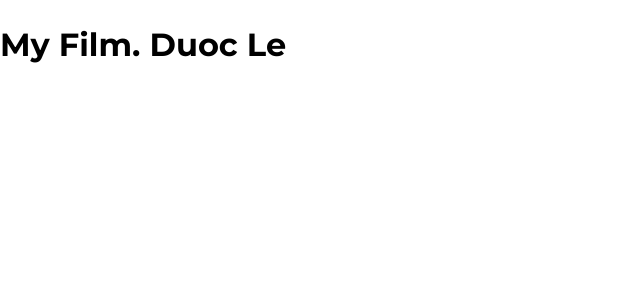
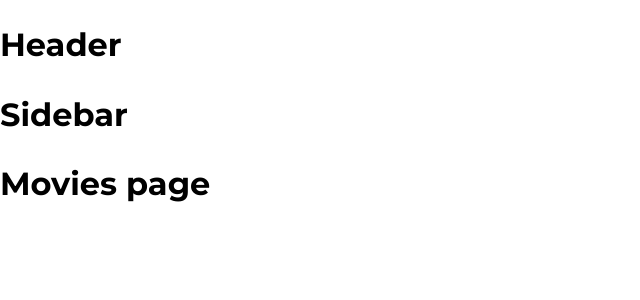
Before and after one commit to duocle3352/film-with-react, a React (Create React App) app: page /movies in a window 1280 px wide. Shown: the top 300 px of the page, without its empty margins (0-640 px from the left). Built offline with nearby package versions, Linux system fonts and the light colour scheme.

Commit message:
Route and Layout

```diff
--- a/package.json
+++ b/package.json
@@ -9,6 +9,7 @@
     "normalize.css": "^8.0.1",
     "react": "^18.1.0",
     "react-dom": "^18.1.0",
+    "react-router-dom": "^6.3.0",
     "react-scripts": "5.0.1",
     "web-vitals": "^2.1.4"
   },
--- a/src/App.js
+++ b/src/App.js
@@ -1,10 +1,39 @@
+import { Fragment } from 'react';
+import { BrowserRouter as Router, Routes, Route } from 'react-router-dom';
+import { publicRoutes } from '~/routes';
+import DefaultLayout from './components/layouts/DefaultLayout';
 
 function App() {
-  return (
-    <div className="App">
-      <h1>My Film. Duoc Le</h1>
-    </div>
-  );
+    return (
+        <Router>
+            <div className="App">
+                <Routes>
+                    {publicRoutes.map((route, index) => {
+                        const Pages = route.elment;
+                        let Layout = DefaultLayout;
+
+                        if (route.layout) {
+                            Layout = route.layout;
+                        } else if (route.layout === null) {
+                            Layout = Fragment;
+                        }
+
+                        return (
+                            <Route
+                                key={index}
+                                path={route.path}
+                                element={
+                                    <Layout>
+                                        <Pages />
+                                    </Layout>
+                                }
+                            />
+                        );
+                    })}
+                </Routes>
+            </div>
+        </Router>
+    );
 }
 
 export default App;
--- a/src/components/GlobalStyles/GlobalStyles.scss
+++ b/src/components/GlobalStyles/GlobalStyles.scss
@@ -2,10 +2,14 @@
 @import url('https://fonts.googleapis.com/css2?family=Montserrat:wght@200;300;400;500;600;700&display=swap');
 
 :root {
-    --primary: #fff;
+    --primary: #3898ec;
+    --dark: #000;
+    --light: #fff;
 }
 
 * {
+    margin: 0;
+    padding: 0;
     box-sizing: border-box;
 }
 
--- /dev/null
+++ b/src/components/layouts/DefaultLayout/Sidebar/index.js
@@ -0,0 +1,5 @@
+function Sidebar() {
+    return <h1>Sidebar</h1>;
+}
+
+export default Sidebar;
--- /dev/null
+++ b/src/components/layouts/DefaultLayout/index.js
@@ -0,0 +1,16 @@
+import Header from '~/components/layouts/components/Header';
+import Sidebar from './Sidebar';
+
+function DefaultLayout({ children }) {
+    return (
+        <div>
+            <Header />
+            <div>
+                <Sidebar />
+                <div>{children}</div>
+            </div>
+        </div>
+    );
+}
+
+export default DefaultLayout;
--- /dev/null
+++ b/src/components/layouts/HeaderLayout/index.js
@@ -0,0 +1,12 @@
+import Header from '~/components/layouts/components/Header';
+
+function HeaderLayout({ children }) {
+    return (
+        <div>
+            <Header />
+            <div>{children}</div>
+        </div>
+    );
+}
+
+export default HeaderLayout;
--- /dev/null
+++ b/src/components/layouts/components/Header/index.js
@@ -0,0 +1,5 @@
+function Header() {
+    return <h1>Header</h1>;
+}
+
+export default Header;
--- /dev/null
+++ b/src/components/layouts/index.js
@@ -0,0 +1,2 @@
+export { default as DefaultLayout } from './DefaultLayout';
+export { default as HeaderLayout } from './HeaderLayout';
--- /dev/null
+++ b/src/pages/Home/index.js
@@ -0,0 +1,5 @@
+function Home() {
+    return <h1> Home pages</h1>;
+}
+
+export default Home;
--- /dev/null
+++ b/src/pages/Movies/index.js
@@ -0,0 +1,5 @@
+function Movies() {
+    return <h1>Movies page</h1>;
+}
+
+export default Movies;
--- /dev/null
+++ b/src/pages/Register/index.js
@@ -0,0 +1,5 @@
+function Register() {
+    return <h1>Register page</h1>;
+}
+
+export default Register;
--- /dev/null
+++ b/src/routes/index.js
@@ -0,0 +1,16 @@
+import Home from '~/pages/Home';
+import Movies from '~/pages/Movies';
+import Register from '~/pages/Register';
+
+// layout
+import { HeaderLayout } from '~/components/layouts';
+
+const publicRoutes = [
+    { path: '/', elment: Home },
+    { path: '/movies', elment: Movies },
+    { path: '/register', elment: Register, layout: HeaderLayout },
+];
+
+const privateRoutes = [];
+
+export { privateRoutes, publicRoutes };
```
Also changed, not shown: 1 other file (tests, documents, lock files or other folders).
